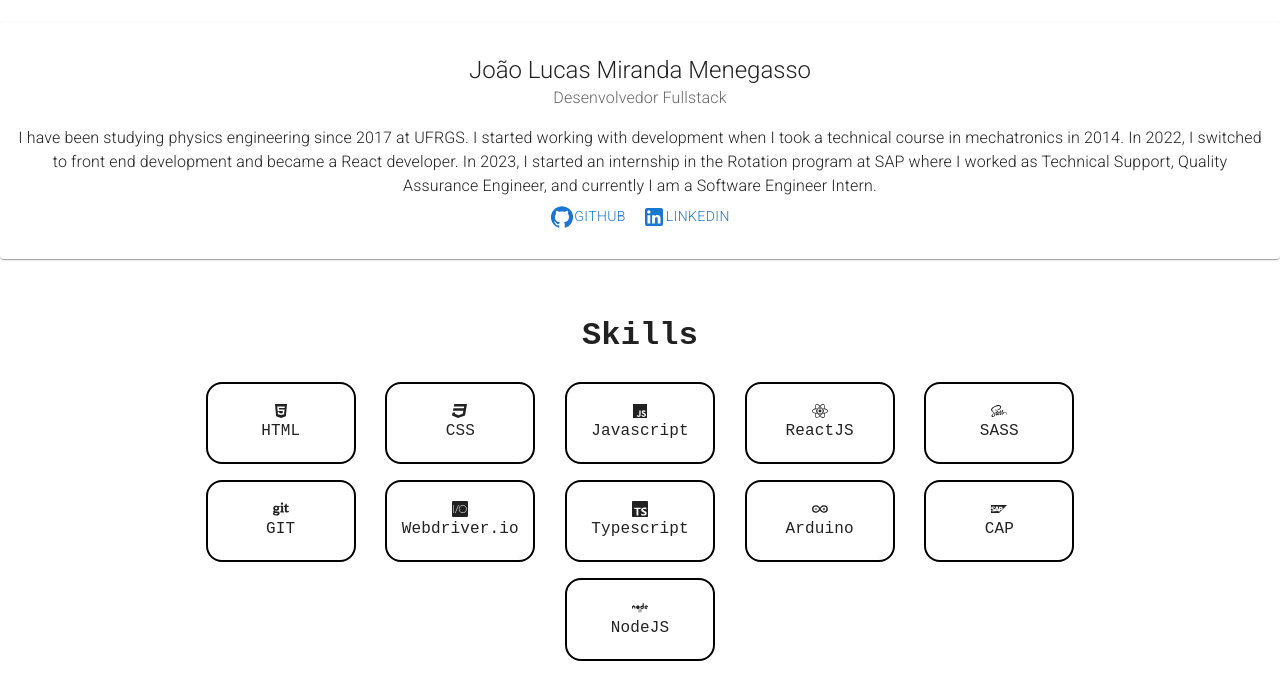
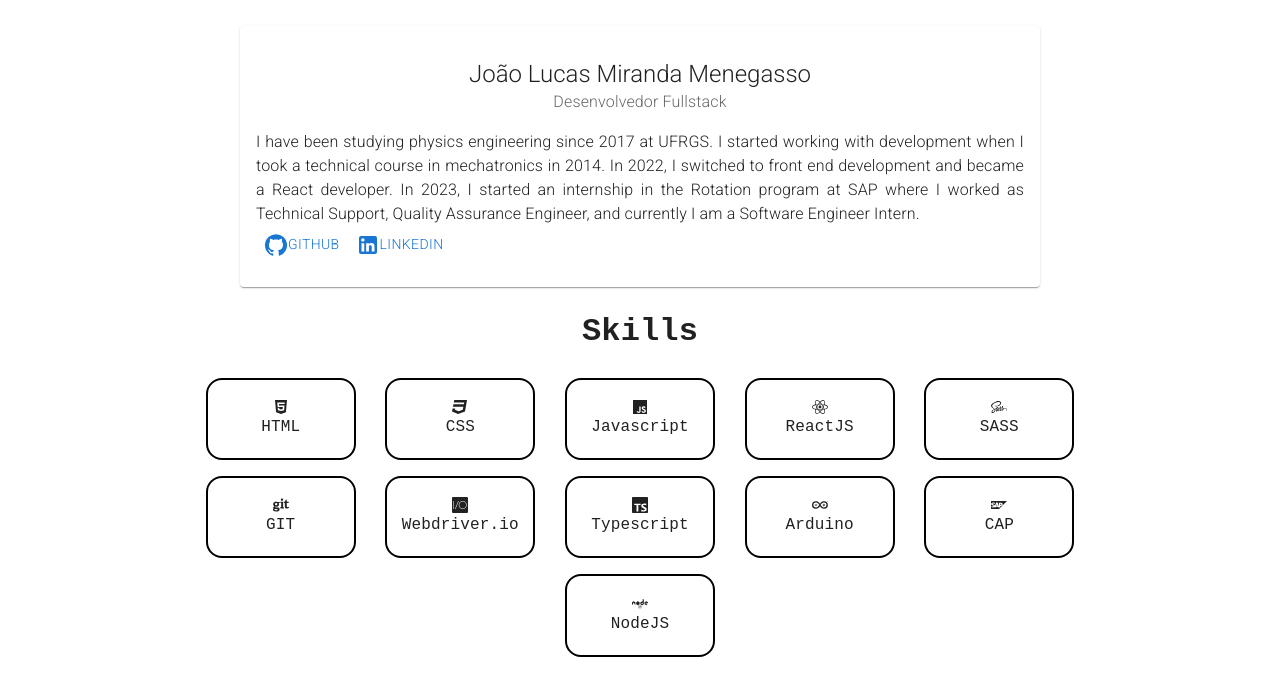
Before and after one commit to joaolucasmm/portfolio-dev, a React (Create React App) app: page / in a window 1280 px wide. Shown: the part 934-1634 px from the top of the page. Built offline with nearby package versions, Linux system fonts and the light colour scheme.

Commit message:
Add about component style to the global style sheet

```diff
--- a/src/Assets/style/style.css
+++ b/src/Assets/style/style.css
@@ -81,6 +81,20 @@
   text-align: justify;
 }
 .hero_container .button {
+  text-align: center;
+}
+
+.container_about {
+  display: flex;
+  width: 800px;
+}
+.container_about .about_content {
+  text-align: justify;
+}
+.container_about .about_content .about_title {
+  text-align: center;
+}
+.container_about .about_content .about_presentation {
   text-align: center;
 }
 
@@ -173,9 +187,6 @@
   justify-content: center;
   align-items: center;
   width: 70vw;
-}
-.container_skill .skill__title {
-  padding-top: 2rem;
 }
 .container_skill .skill-list {
   display: flex;
--- a/src/Assets/style/style.scss
+++ b/src/Assets/style/style.scss
@@ -1,5 +1,6 @@
 @import '../../Components/Header/Header';
 @import '../../Components/Hero/Hero';
+@import '../../Components/About/About';
 @import '../../Components/Banner/Banner';
 @import '../../Components/Skills/Skills';
 @import '../../Components/Projects/Projects';
```
Also changed, not shown: 1 other file (tests, documents, lock files or other folders).
